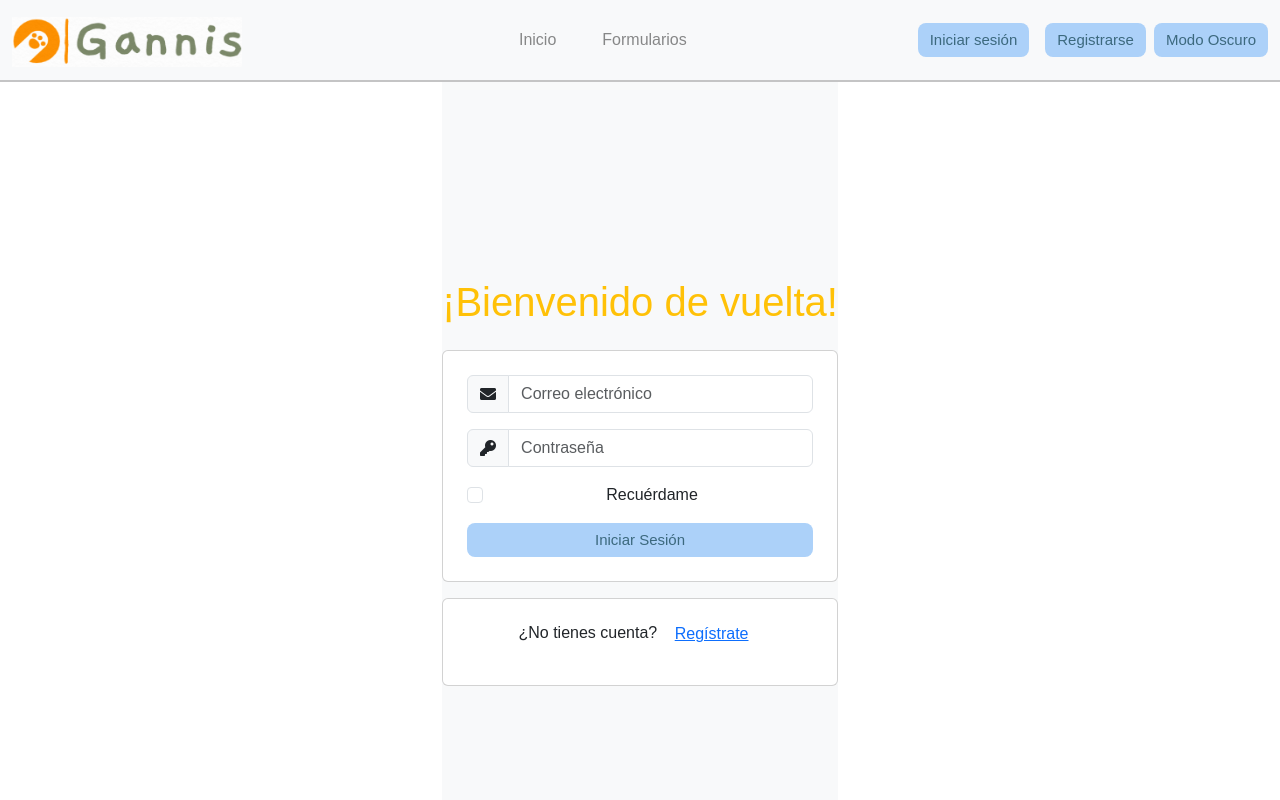
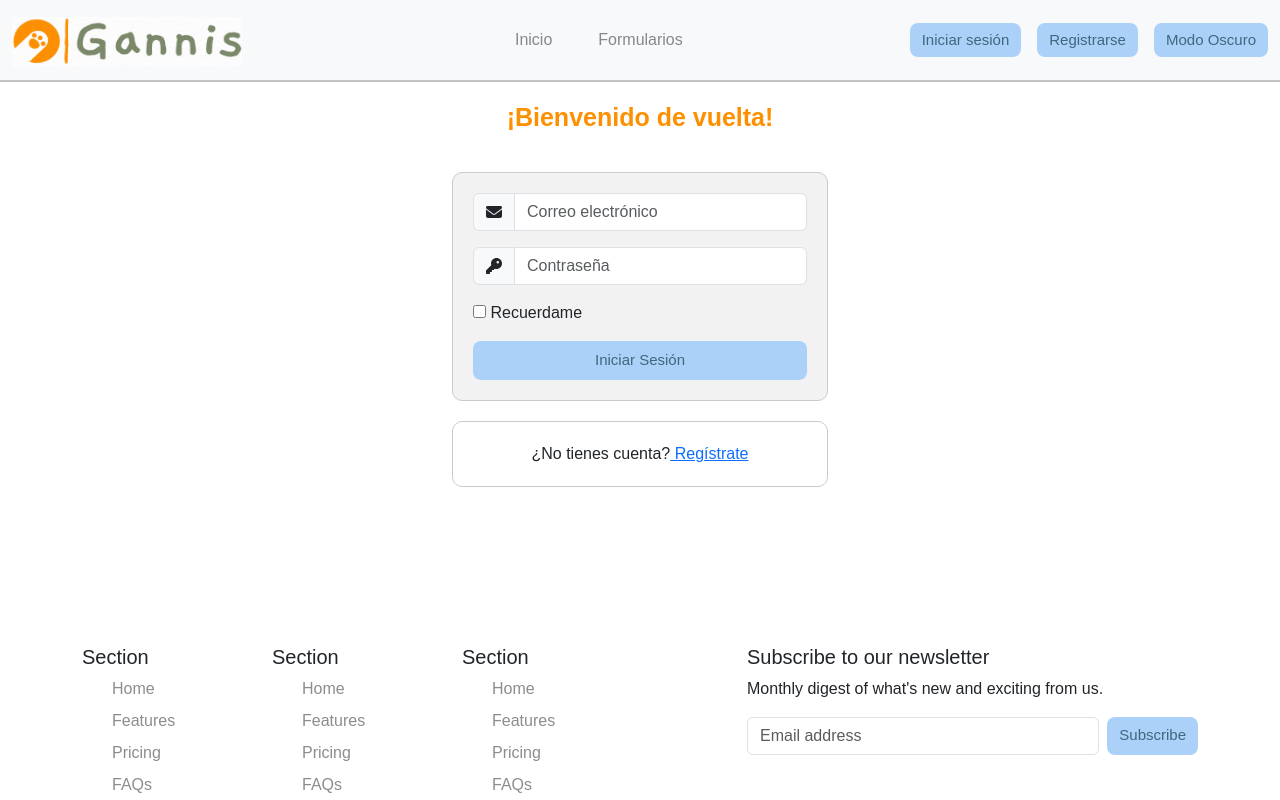
Before and after one commit to luishi1/Gen-T-Gannis-2024, a React (Create React App) app in the folder gannis/: page /login in a window 1280 px wide. Shown: the top 800 px of the page. Built offline with nearby package versions, Linux system fonts and the light colour scheme.

Commit message:
Css form register

```diff
--- a/gannis/package.json
+++ b/gannis/package.json
@@ -3,6 +3,9 @@
   "version": "0.1.0",
   "private": true,
   "dependencies": {
+    "@fortawesome/fontawesome-svg-core": "^6.6.0",
+    "@fortawesome/free-solid-svg-icons": "^6.6.0",
+    "@fortawesome/react-fontawesome": "^0.2.2",
     "@testing-library/jest-dom": "^5.17.0",
     "@testing-library/react": "^13.4.0",
     "@testing-library/user-event": "^13.5.0",
--- a/gannis/src/components/MainContent.js
+++ b/gannis/src/components/MainContent.js
@@ -4,6 +4,7 @@ import { Routes, Route } from 'react-router-dom';
 import Home from '../views/Home';
 import Login from '../views/Login';
 import About from '../views/About';
+import Register from '../views/Register'
 
 const MainContent = () => {
     return (
@@ -12,6 +13,7 @@ const MainContent = () => {
                 <Route path="/" element={<Home />} />
                 <Route path="/login" element={<Login />} />
                 <Route path="/about" element={<About />} />
+                <Route path="/register" element={<Register />} />
             </Routes>
         </main>
     );
--- a/gannis/src/components/Navbar.js
+++ b/gannis/src/components/Navbar.js
@@ -31,8 +31,8 @@ const Navbar = ({ darkMode, toggleDarkMode }) => {
                 </div>
                 <div className="collapse navbar-collapse justify-content-end" id="navbarNav">
                     <div className="d-grid gap-2 d-md-flex justify-content-md-end">
-                        <Link className="btn btn-primary me-md-2" to="/inicio_sesion">Iniciar sesión</Link>
-                        <button className="btn btn-primary" data-bs-target="#registro" data-bs-toggle="modal" data-bs-dismiss="modal">Registrarse</button>
+                        <Link className="btn btn-primary me-md-2" to="/login">Iniciar sesión</Link>
+                        <Link className="btn btn-primary me-md-2" to="/register">Registrarse</Link>
                         <DarkModeToggle darkMode={darkMode} toggleDarkMode={toggleDarkMode} />
                     </div>
                 </div>
--- /dev/null
+++ b/gannis/src/views/Forms.css
@@ -0,0 +1,78 @@
+.container-ini {
+	width: 400px;
+	margin-bottom: 90px;
+}
+
+.container-ini h5 {
+	color: #fd9001;
+	font-weight: bold;
+	font-size: 25px;
+	text-align-last: center;
+	margin-bottom: 40px;
+}
+
+.container-ini form {
+	padding: 20px;
+	border-radius: 10px;
+	background: #dddddd63;
+	border: 1px solid #cbcbcb;
+}
+
+.footerini {
+	padding: 20px;
+	border: 1px solid #cbcbcb;
+	margin-top: 20px;
+	border-radius: 10px;
+	text-align-last: center;
+}
+.forms {
+	max-width: 500px;
+	margin-top: 120px;
+	box-shadow: 2px 6px 8px 0 rgba(22, 22, 26, 0.15);
+	padding: 20px;
+}
+
+.fa-circle-user {
+	color: rgb(222, 160, 87);
+	font-size: 50px;
+}
+
+.cabecera h3 {
+	color: rgb(222, 160, 87);
+	margin-bottom: 20px;
+}
+
+.form-control2 {
+	margin-bottom: 10px;
+	outline: 0;
+}
+
+.form-select {
+	margin-bottom: 10px;
+}
+
+.forms label {
+	margin-bottom: 10px;
+}
+
+.forms a {
+	text-decoration: none;
+}
+
+.forms a:hover {
+	text-decoration: underline;
+}
+
+.form-check-input {
+	border: 2px solid #ff9100;
+}
+
+.form-check-input:checked {
+	border: 1px solid rgb(222, 160, 87);
+	color: white;
+	background-color: rgb(222, 160, 87);
+}
+
+.bo {
+	margin-top: 10px;
+}
--- a/gannis/src/views/Login.js
+++ b/gannis/src/views/Login.js
@@ -1,38 +1,43 @@
-// src/views/Login.js
 import React from 'react';
 import { useNavigate } from 'react-router-dom';
+import { FontAwesomeIcon } from '@fortawesome/react-fontawesome';
+import { faEnvelope, faKey } from '@fortawesome/free-solid-svg-icons';
+import './Forms.css';
 
 const Login = () => {
     const navigate = useNavigate();
 
-    const handleRegister = () => {
+    const handleRegister = (event) => {
+        event.preventDefault(); // Evita que el enlace recargue la página
         navigate('/register');
     };
 
     return (
-        <div className="d-flex justify-content-center align-items-center vh-100 bg-light">
-            <div className="login-container text-center">
-                <h1 className="text-warning mb-4">¡Bienvenido de vuelta!</h1>
-                <div className="card p-4">
-                    <form>
-                        <div className="input-group mb-3">
-                            <span className="input-group-text"><i className="fas fa-envelope"></i></span>
-                            <input type="email" className="form-control" placeholder="Correo electrónico" required />
-                        </div>
-                        <div className="input-group mb-3">
-                            <span className="input-group-text"><i className="fas fa-key"></i></span>
-                            <input type="password" className="form-control" placeholder="Contraseña" required />
-                        </div>
-                        <div className="form-check mb-3">
-                            <input type="checkbox" className="form-check-input" id="rememberMe" />
-                            <label className="form-check-label" htmlFor="rememberMe">Recuérdame</label>
-                        </div>
-                        <button type="submit" className="btn btn-primary w-100">Iniciar Sesión</button>
-                    </form>
+        <div className="container container-ini">
+            <h5 className="titleini">¡Bienvenido de vuelta!</h5>
+            <form action="comprobar_inicio.php" method="POST">
+                <div className="input-group mb-3">
+                    <span className="input-group-text in-se" id="basic-addon1">
+                        <FontAwesomeIcon icon={faEnvelope} />
+                    </span>
+                    <input name="mail" type="text" className="form-control" placeholder="Correo electrónico" />
                 </div>
-                <div className="card p-3 mt-3">
-                    <p>¿No tienes cuenta? <button onClick={handleRegister} className="btn btn-link">Regístrate</button></p>
+                <div className="input-group mb-3">
+                    <span className="input-group-text in-se" id="basic-addon1">
+                        <FontAwesomeIcon icon={faKey} />
+                    </span>
+                    <input name="contrasena" type="password" className="form-control" placeholder="Contraseña" />
                 </div>
+                <div className="checkbox mb-3">
+                    <label>
+                        <input type="checkbox" name="recordar" value="SI" /> Recuerdame
+                    </label>
+                </div>
+                <button className="w-100 btn btn-lg btn-primary" type="submit">Iniciar Sesión</button>
+            </form>
+            <div className="footerini">
+                ¿No tienes cuenta?
+                <a href="#" onClick={handleRegister}> Regístrate</a>
             </div>
         </div>
     );
--- a/gannis/src/views/Register.js
+++ b/gannis/src/views/Register.js
@@ -0,0 +1,40 @@
+import React from 'react';
+import { useNavigate } from 'react-router-dom';
+import { FontAwesomeIcon } from '@fortawesome/react-fontawesome';
+import { faEnvelope, faKey } from '@fortawesome/free-solid-svg-icons';
+import './Forms.css';
+
+const Register = () => {
+    const navigate = useNavigate();
+
+    const handleLogin = () => {
+        navigate('/login');
+    };
+
+    return (
+        <div className="container container-ini">
+            <h5 className="titleini">¡Regístrate!</h5>
+            <form action="comprobar_registro.php" method="POST">
+                <div className="input-group mb-3">
+                    <span className="input-group-text in-se" id="basic-addon1">
+                        <FontAwesomeIcon icon={faEnvelope} />
+                    </span>
+                    <input name="mail" type="text" className="form-control" placeholder="Correo electrónico" />
+                </div>
+                <div className="input-group mb-3">
+                    <span className="input-group-text in-se" id="basic-addon1">
+                        <FontAwesomeIcon icon={faKey} />
+                    </span>
+                    <input name="contrasena" type="password" className="form-control" placeholder="Contraseña" />
+                </div>
+                <button className="w-100 btn btn-lg btn-primary" type="submit">Registrarse</button>
+            </form>
+            <div className="footerini">
+                ¿Ya tienes cuenta?
+                <a href="#" onClick={handleLogin} role="button"> Iniciar sesión</a>
+            </div>
+        </div>
+    );
+};
+
+export default Register;
```
Also changed, not shown: 1 other file (tests, documents, lock files or other folders).
